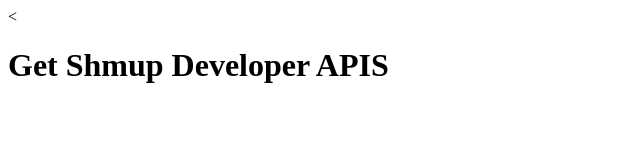
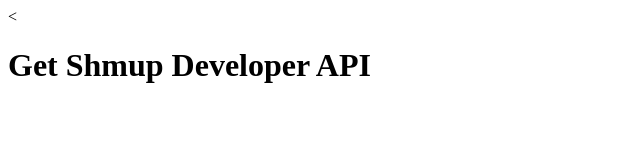
Before and after one commit to chufurd/shmup-api, a website: page index.html in a window 1280 px wide. Shown: the full height of the page, 0-640 px from the left. Drawn offline with Linux system fonts and the light colour scheme.

```diff
--- a/index.html
+++ b/index.html
@@ -5,6 +5,6 @@
     <title></title>
   </head>
   <body>
-    <<h1>Get Shmup Developer APIS</h1>
+    <<h1>Get Shmup Developer API</h1>
   </body>
 </html>
```
Also changed, not shown: 1 other file.
